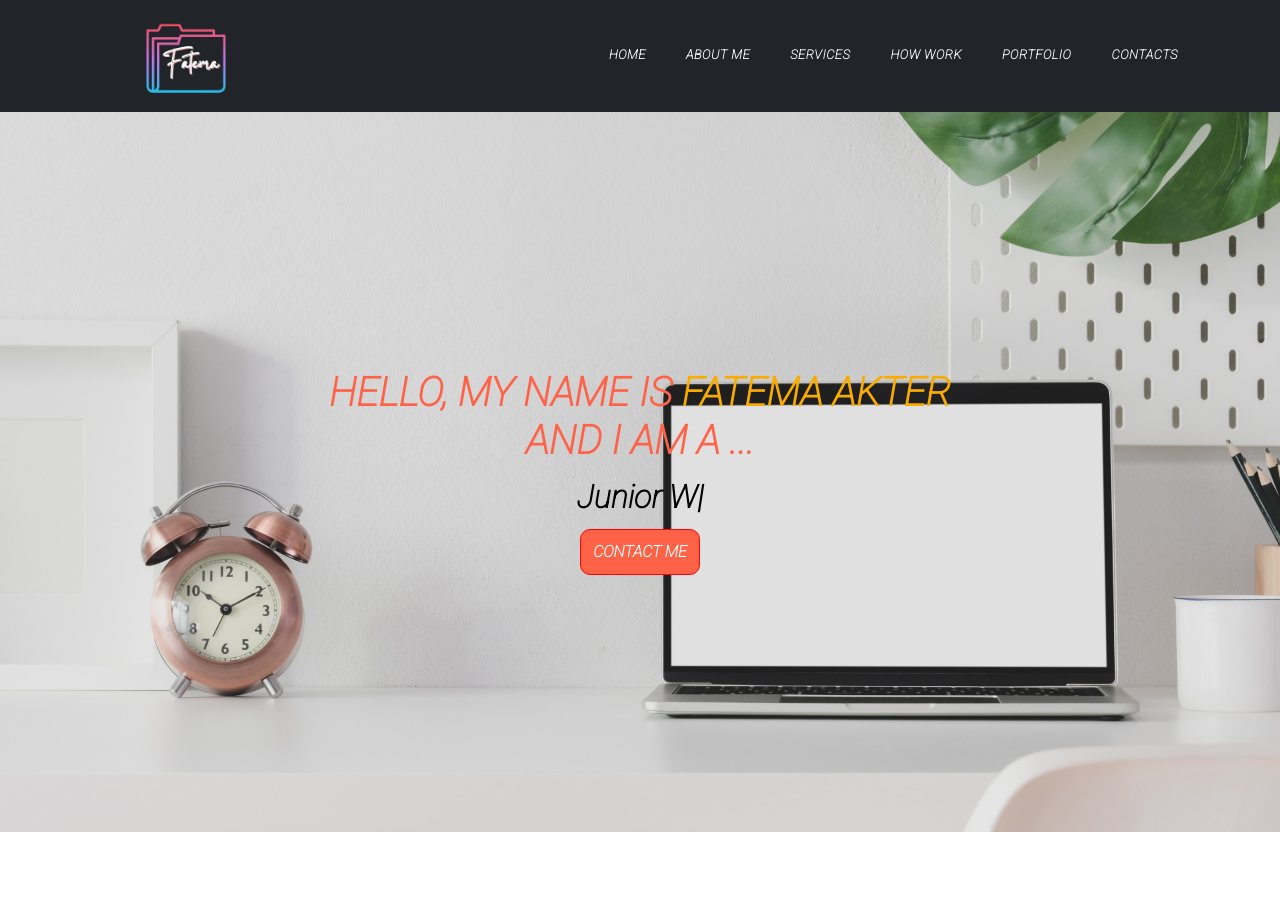
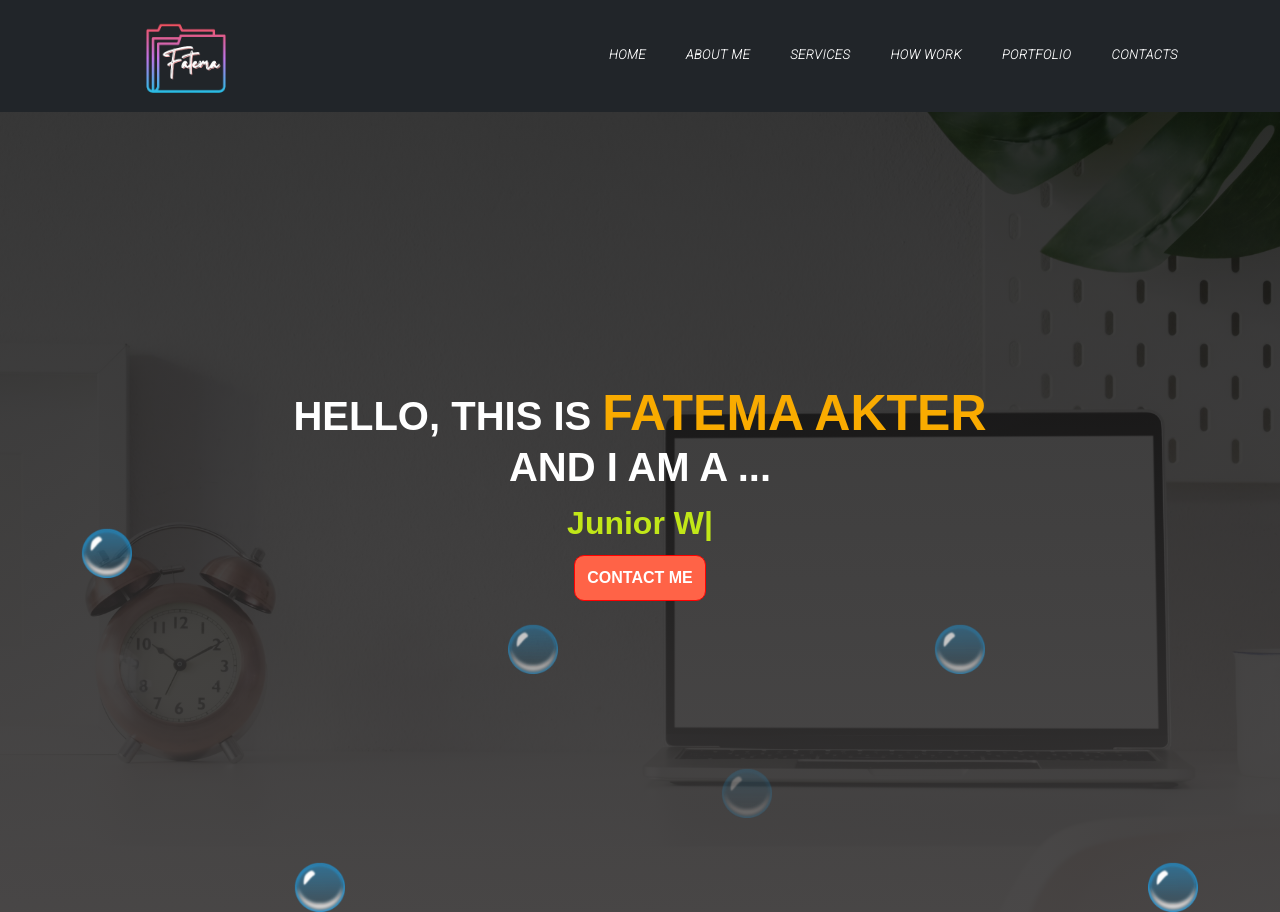
Before and after one commit to FatemaAkter11/Personal-Portfolio-Client-Side, a React (Create React App) app: page /home in a window 1280 px wide. Before the commit the page ends 832 px from the top, so only its background shows below. Built offline with nearby package versions, Linux system fonts and the light colour scheme; a web font is replaced by a local one.

Commit message:
banner part completed

```diff
--- a/public/index.html
+++ b/public/index.html
@@ -10,6 +10,7 @@
   <link rel="apple-touch-icon" href="%PUBLIC_URL%/logo192.png" />
   <link href="https://cdn.jsdelivr.net/npm/bootstrap@5.1.3/dist/css/bootstrap.min.css" rel="stylesheet"
     integrity="sha384-1BmE4kWBq78iYhFldvKuhfTAU6auU8tT94WrHftjDbrCEXSU1oBoqyl2QvZ6jIW3" crossorigin="anonymous">
+  <script src="https://kit.fontawesome.com/0cbac61452.js" crossorigin="anonymous"></script>
   <!--
       manifest.json provides metadata used when your web app is installed on a
       user's mobile device or desktop. See https://developers.google.com/web/fundamentals/web-app-manifest/
--- a/src/components/Home/Banner/Banner.css
+++ b/src/components/Home/Banner/Banner.css
@@ -1,14 +1,19 @@
 .banner{
     position: relative;
-    background: url('../../../images/banner.png');
+    display: flex;
+    background: linear-gradient( rgba(0, 0, 0, 0.75), rgba(58, 56, 56, 0.911)), url('../../../images/banner.png') no-repeat center top;
     background-size: cover;
-    background-position: center;
-    height: 90vh;
+    background-attachment: fixed;
+    height: 100vh;
+    color: #fff;
+    min-height: 500px;
+    font-family: Ubuntu, sans-serif;
+    overflow-x: hidden;
 }
 .banner-main{
     display: flex;
     position: absolute;
-    top: 0;
+    top: -40px;
     right: 0;
     left: 0;
     bottom: 0;
@@ -18,15 +23,16 @@
     text-align: center;
 }
 .title{
-    color: tomato;
+    color: white;
     text-transform: uppercase;
 }
 .text{
     color: var(--primary-orange);
+    font-size: 50px;
 }
 .typed-text{
     font-size: 2rem;
-    color: black;
+    color: rgb(193, 231, 24);
 }
 .btn{
     border: 1px solid red;
@@ -36,3 +42,49 @@
     color: white;
     background-color: tomato;
 }
+.bubbles img{
+    width: 50px;
+    animation: bubble 7s linear infinite;
+}
+.bubbles{
+    width: 100%;
+    display: flex;
+    align-items: center;
+    justify-content: space-around;
+    position: absolute;
+    bottom: 0;
+}
+@keyframes bubble {
+    0%{
+        transform: translateY(0);
+        opacity: 0;
+    }
+    50%{
+        opacity: 1;
+    }
+    70%{
+        opacity: 1;
+    }
+    100%{
+        transform: translateY(-84vh);
+        opacity: 0;
+    }
+}
+.bubbles img:nth-child(1){
+    animation-delay: 2s;
+}
+.bubbles img:nth-child(2){
+    animation-delay: 7s;
+}
+.bubbles img:nth-child(3){
+    animation-delay: 3s;
+}
+.bubbles img:nth-child(4){
+    animation-delay: 4.5s;
+}
+.bubbles img:nth-child(5){
+    animation-delay: 3s;
+}
+.bubbles img:nth-child(6){
+    animation-delay: 6s;
+}
--- a/src/components/Home/Banner/Banner.js
+++ b/src/components/Home/Banner/Banner.js
@@ -2,12 +2,21 @@ import React from 'react';
 import './Banner.css';
 import Typed from 'react-typed';
 import { Link } from 'react-router-dom';
+import bubble from '../../../images/bubble.png';
 
 const Banner = () => {
     return (
         <div className="banner">
             <div className="banner-main">
-                <h1 className="fw-bolder title ">Hello, My Name is <span className="fw-bolder fs-1 text">Fatema Akter</span> <br /> And I am a ...</h1>
+                <div className="bubbles">
+                    <img src={bubble} alt="" />
+                    <img src={bubble} alt="" />
+                    <img src={bubble} alt="" />
+                    <img src={bubble} alt="" />
+                    <img src={bubble} alt="" />
+                    <img src={bubble} alt="" />
+                </div>
+                <h1 className="fw-bolder title ">Hello, This is <span className="fw-bolder text">Fatema Akter</span> <br /> And I am a ...</h1>
                 <Typed
                     className="typed-text fw-bolder"
                     strings={[' Web Designer', 'Frontend Developer', 'Junior Web Developer']}
@@ -16,7 +25,9 @@ const Banner = () => {
                     loop
                 />
                 <Link to='/contacts' className="btn fw-bold mt-2">Contact Me</Link>
+
             </div>
+
 
         </div>
     );
```
Also changed, not shown: src/images/bubble.png (added).
